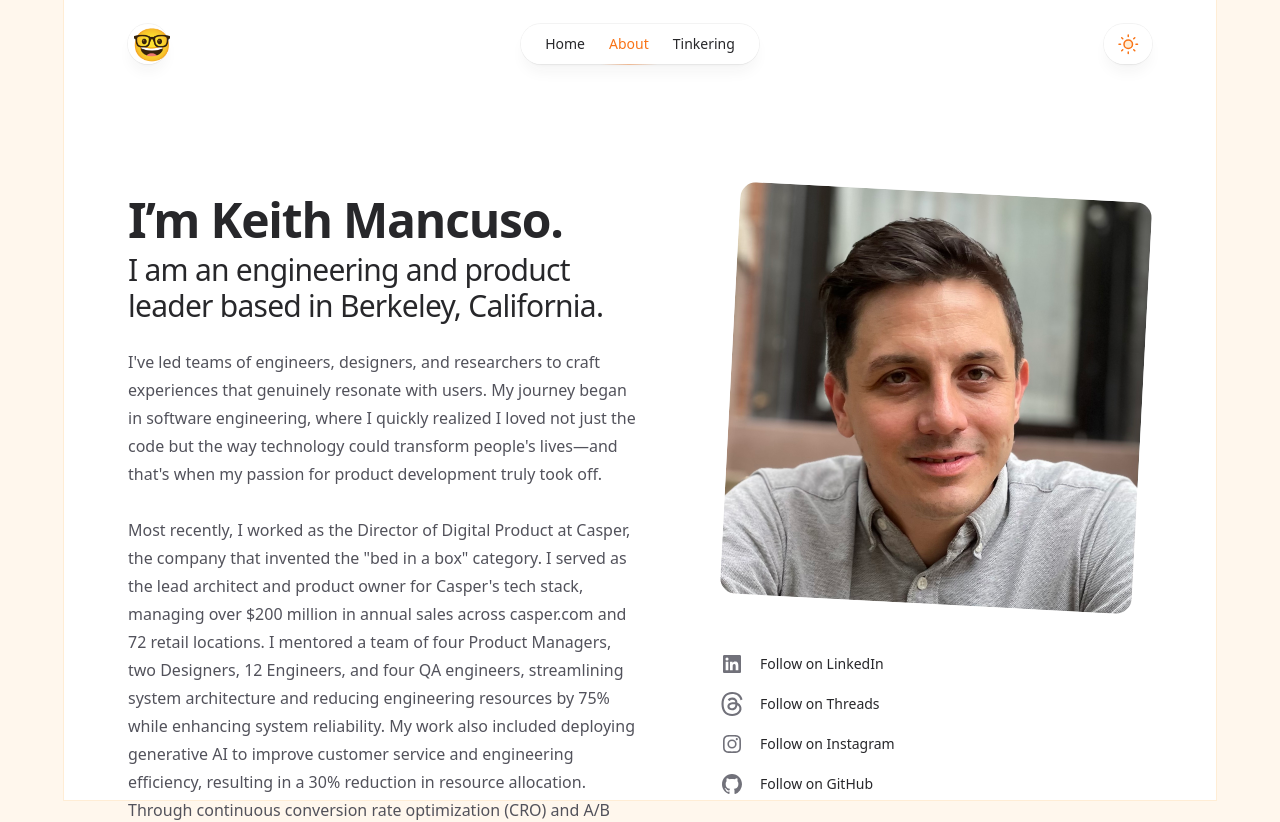
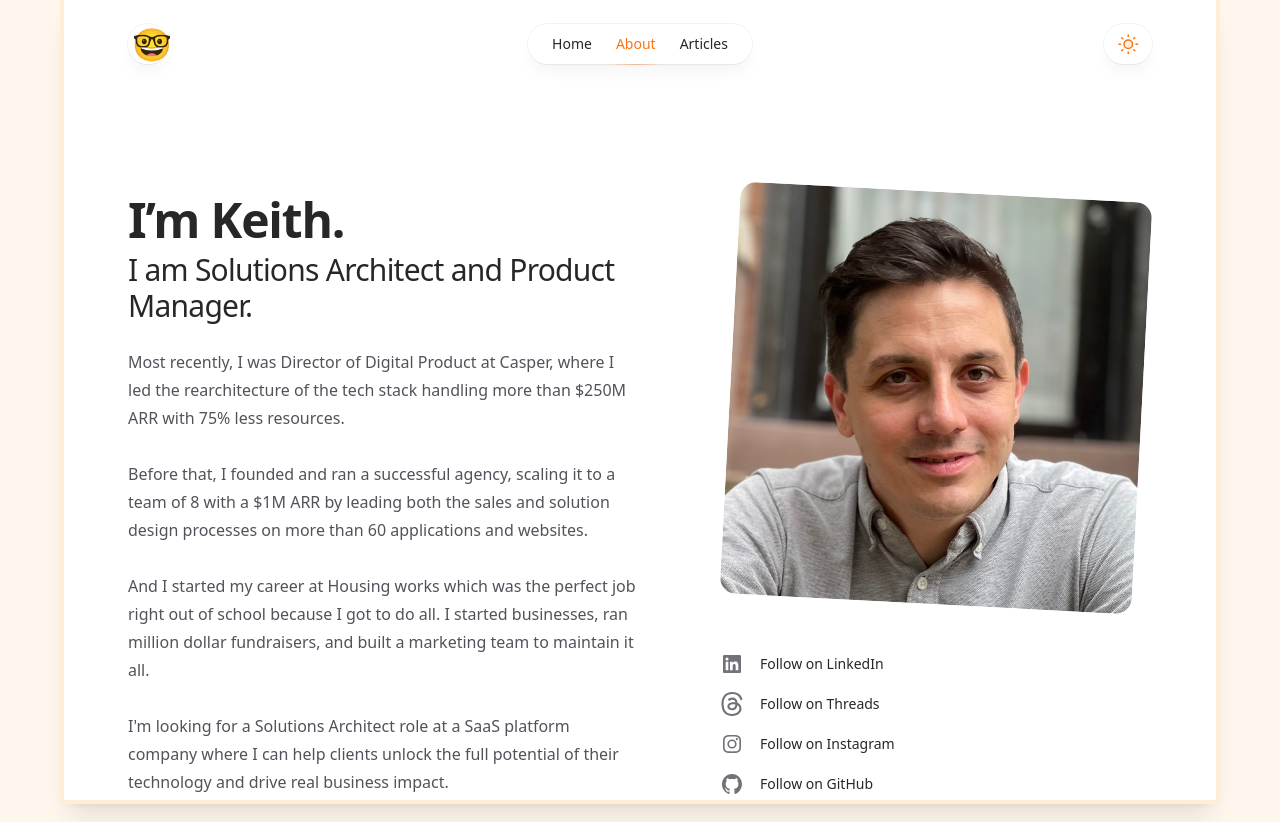
Before and after one commit to keithmancuso/keithmancuso.com, a Next.js app: page /about in a window 1280 px wide. Shown: the top 822 px of the page. Built offline with nearby package versions, Linux system fonts and the light colour scheme; no server answers.

Commit message:
solution architect is a go!

```diff
--- a/src/app/about/page.tsx
+++ b/src/app/about/page.tsx
@@ -69,19 +69,15 @@ export default function About() {
         </div>
         <div className="lg:order-first lg:row-span-2">
           <h1 className="text-4xl font-bold tracking-tight text-zinc-800 sm:text-5xl dark:text-zinc-100 mb-1">
-            I’m Keith Mancuso.
+            I’m Keith.
           </h1>
-          <h2 className="text-2xl font-normal tracking-tight text-zinc-800 sm:text-3xl dark:text-zinc-100">I am an engineering and product leader based in Berkeley, California.</h2>
+          <h2 className="text-2xl font-normal tracking-tight text-zinc-800 sm:text-3xl dark:text-zinc-100">I am Solutions Architect and Product Manager.</h2>
           <div className="mt-6 space-y-7 text-base text-zinc-600 dark:text-zinc-400">
-            <p>
-              I&apos;ve led teams of engineers, designers, and researchers to craft experiences that genuinely resonate with users. My journey began in software engineering, where I quickly realized I loved not just the code but the way technology could transform people&apos;s lives—and that&apos;s when my passion for product development truly took off.
-            </p>
-            <p>
-              Most recently, I worked as the Director of Digital Product at Casper, the company that invented the &quot;bed in a box&quot; category. I served as the lead architect and product owner for Casper&apos;s tech stack, managing over $200 million in annual sales across casper.com and 72 retail locations. I mentored a team of four Product Managers, two Designers, 12 Engineers, and four QA engineers, streamlining system architecture and reducing engineering resources by 75% while enhancing system reliability. My work also included deploying generative AI to improve customer service and engineering efficiency, resulting in a 30% reduction in resource allocation. Through continuous conversion rate optimization (CRO) and A/B testing, we boosted mattress conversion rates by 30% and increased Average Order Value (AOV) by 5%.
-            </p>
-            <p>
-              Before Casper, I co-founded Familiar, a design and development studio where I built web apps and marketing sites for a diverse range of clients. As the Director of Engineering, I grew the team to 10 members and delivered over 60 customized websites and applications for prominent non-profit organizations, including Governors Island, Housing Works, and The Posse Foundation. When the time came to move on to other things I led the strategic acquisition of Familiar by Reflexions, ensuring a smooth transition for both the team and our clients.
-            </p>
+
+            <p>Most recently, I was Director of Digital Product at Casper, where I led the rearchitecture of the tech stack handling more than $250M ARR with 75% less resources.</p>
+            <p>Before that, I founded and ran a successful agency, scaling it to a team of 8 with a $1M ARR by leading both the sales and solution design processes on more than 60 applications and websites.</p>
+            <p>And I started my career at Housing works which was the perfect job right out of school because I got to do all. I started businesses, ran million dollar fundraisers, and built a marketing team to maintain it all.</p>
+            <p>I'm looking for a Solutions Architect role at a SaaS platform company where I can help clients unlock the full potential of their technology and drive real business impact.</p>
 
           </div>
         </div>
--- a/src/app/articles/page.tsx
+++ b/src/app/articles/page.tsx
@@ -45,7 +45,7 @@ export default async function ArticlesIndex() {
 
   return (
     <SimpleLayout
-      title="Tinkering."
+      title="Articles."
       intro="Some thoughts and experiments on AI, engineering, leadership, product, and more"
     >
       <div className="md:border-l md:border-zinc-100 md:pl-6 md:dark:border-zinc-700/40">
--- a/src/app/layout.tsx
+++ b/src/app/layout.tsx
@@ -11,7 +11,7 @@ export const metadata: Metadata = {
   title: {
     template: '%s - Keith Mancuso',
     default:
-      'Keith Mancuso - Engineering and Product Leader',
+      'Keith Mancuso - Solutions Architect and Product Leader',
   },
   description:
     'I’m Keith, a engineer and product leader based in Berkeley, California.  I have a passion for mentoring teams, driving technical excellence, and delivering innovative solutions in software development that align with business goals.',
--- a/src/app/page.tsx
+++ b/src/app/page.tsx
@@ -163,6 +163,7 @@ function Newsletter() {
 interface Role {
   company: string
   title: string
+  url: string
   logo: ImageProps['src']
   start: string | { label: string; dateTime: string }
   end: string | { label: string; dateTime: string }
@@ -185,7 +186,7 @@ function Role({ role }: { role: Role }) {
       <dl className="flex flex-auto flex-wrap gap-x-2">
         <dt className="sr-only">Company</dt>
         <dd className="w-full flex-none text-sm font-medium text-zinc-900 dark:text-zinc-100">
-          {role.company}
+          <a href={role.url} target="_blank" rel="noopener noreferrer">{role.company}</a>
         </dd>
         <dt className="sr-only">Role</dt>
         <dd className="text-xs text-zinc-500 dark:text-zinc-400">
@@ -211,6 +212,7 @@ function Resume() {
       company: 'Casper',
       title: 'Director of Digital Products',
       logo: logoCasper,
+      url: 'https://casper.com',
       start: '2021',
       end: {
         label: 'Present',
@@ -219,22 +221,25 @@ function Resume() {
     },
     {
       company: 'Happy Cog',
-      title: 'Director of Product Management',
+      title: 'Lead Solution Architect',
       logo: logoHappyCog,
+      url: 'https://happycog.com',
       start: '2019',
       end: '2021',
     },
     {
       company: 'Postlight (now Launch by NTT Data) ',
-      title: 'Senior Technical Product Manager',
+      title: 'Solution Architect',
       logo: logoPostlight,
+      url: 'https://postlight.com',
       start: '2018',
       end: '2019',
     },
     {
       company: 'Familiar (now Reflexions)',
-      title: 'Co-Founder & Engineering Manager',
+      title: 'Co-Founder & Solution Architect',
       logo: logoFamiliar,
+      url: 'https://reflexions.co',
       start: '2011',
       end: '2018',
     },
@@ -242,6 +247,7 @@ function Resume() {
       company: 'Housing Works',
       title: 'Director of Marketing & Engineering',
       logo: logoHousingWorks,
+      url: 'https://housingworks.org',
       start: '2004',
       end: '2011',
     },
@@ -303,18 +309,20 @@ export default async function Home() {
   return (
     <>
       <Container className="mt-9">
-        <div className="max-w-2xl">
+        <div className="max-w-2xl text-left">
           <h1 className="text-4xl font-bold tracking-tight text-zinc-800 sm:text-5xl dark:text-zinc-100">
-            Engineering and Product Leader
+            Solution Architect <br /> & Product Leader
           </h1>
-          <p className="mt-6 text-base text-zinc-600 dark:text-zinc-400">
-            I’m Keith, a <strong>software engineer and product leader</strong>{' '}
-            based in Berkeley, California.
-            <br /> I have a passion for mentoring teams, driving technical
-            excellence, and delivering innovative solutions that solve real
-            problems.
-          </p>
-          <div className="mt-6 flex gap-6">
+          <div className="mt-6 text-base text-zinc-600 dark:text-zinc-400">
+            <p className='mb-2'>
+              I’m Keith, a <strong>Solution Architect & Product Manager</strong>{' '}
+              based in Berkeley, California.
+            </p>
+            <p>
+              Most recently, I was Director of Digital Product at <a href="https://casper.com" target="_blank" className='underline' rel="noopener noreferrer">Casper</a>, where I led the rearchitecture of the tech stack handling more than $250M ARR with 75% less resources.
+            </p>
+          </div>
+          <div className="mt-6 flex gap-6 ">
             <SocialLink
               href="https://www.linkedin.com/in/keithmancuso/"
               aria-label="Follow on LinkedIn"
@@ -337,26 +345,25 @@ export default async function Home() {
             />
           </div>
         </div>
-      </Container>
+      </Container >
       {/* <Photos /> */}
-      <Container className="mt-16 md:mt-20">
+      < Container className="mt-16 md:mt-20" >
         <div className="mx-auto grid max-w-xl grid-cols-1 gap-y-20 lg:max-w-none lg:grid-cols-2">
+          <div className="space-y-10 lg:pr-16 xl:pr-24">
+
+            <Resume />
+          </div>
           <div className="mt-6">
-            <h2 className="mb-8 flex gap-2 text-sm font-bold tracking-tight text-zinc-800 dark:text-zinc-100">
-              <SparkleIcon className="h-6 w-6 flex-none" />
-              Tinkering
-            </h2>
+
             <div className="flex flex-col gap-16">
               {articles.map((article) => (
                 <Article key={article.slug} article={article} />
               ))}
             </div>
           </div>
-          <div className="space-y-10 lg:pl-16 xl:pl-24">
-            <Resume />
-          </div>
+
         </div>
-      </Container>
+      </Container >
     </>
   )
 }
--- a/src/components/Header.tsx
+++ b/src/components/Header.tsx
@@ -123,7 +123,7 @@ function MobileNavigation(
           <ul className="-my-2 divide-y divide-zinc-100 text-base text-zinc-800 dark:divide-zinc-100/5 dark:text-zinc-300">
             <MobileNavItem href="/">Home</MobileNavItem>
             <MobileNavItem href="/about">About</MobileNavItem>
-            <MobileNavItem href="/articles">Tinkering</MobileNavItem>
+            <MobileNavItem href="/articles">Articles</MobileNavItem>
 
           </ul>
         </nav>
@@ -167,7 +167,7 @@ function DesktopNavigation(props: React.ComponentPropsWithoutRef<'nav'>) {
       <ul className="flex rounded-full bg-white/90 px-3 text-sm font-medium text-zinc-800 shadow-lg shadow-zinc-800/5 ring-1 ring-zinc-900/5 backdrop-blur dark:bg-zinc-800/90 dark:text-zinc-200 dark:ring-white/10">
         <NavItem href="/">Home</NavItem>
         <NavItem href="/about">About</NavItem>
-        <NavItem href="/articles">Tinkering</NavItem>
+        <NavItem href="/articles">Articles</NavItem>
 
 
       </ul>
--- a/src/components/Layout.tsx
+++ b/src/components/Layout.tsx
@@ -6,7 +6,7 @@ export function Layout({ children }: { children: React.ReactNode }) {
     <>
       <div className="fixed inset-0 flex justify-center sm:px-8">
         <div className="flex w-full max-w-7xl lg:px-8">
-          <div className="w-full bg-white ring-1 ring-orange-100 dark:bg-zinc-900 dark:ring-zinc-300/20" />
+          <div className="w-full bg-white ring-4 ring-orange-100 shadow-xl dark:bg-zinc-900 dark:ring-zinc-300/20" />
         </div>
       </div>
       <div className="relative flex w-full flex-col">
--- /dev/null
+++ b/src/lib/jobs.ts
@@ -0,0 +1,35 @@
+import glob from 'fast-glob'
+
+interface Job {
+  title: string
+  company: string
+  startYear: number
+  endYear: number
+}
+export interface JobWithSlug extends Job {
+    slug: string
+}
+
+async function importJob(
+  jobFilename: string,
+): Promise<JobWithSlug> {
+  let { job } = (await import(`../app/jobs/${jobFilename}`)) as {
+    default: React.ComponentType
+    job: Job
+  }
+
+  return {
+    slug: jobFilename.replace(/(\/page)?\.mdx$/, ''),
+    ...job,
+  }
+}
+
+export async function getAllJobs() {
+  let jobFilenames = await glob('*/page.mdx', {
+    cwd: './src/app/jobs',
+  })
+
+  let jobs = await Promise.all(jobFilenames.map(importJob))
+
+  return jobs.sort((a, z) => a.startYear - z.startYear)
+}
```
Also changed, not shown: 1 other file (tests, documents, lock files or other folders).
